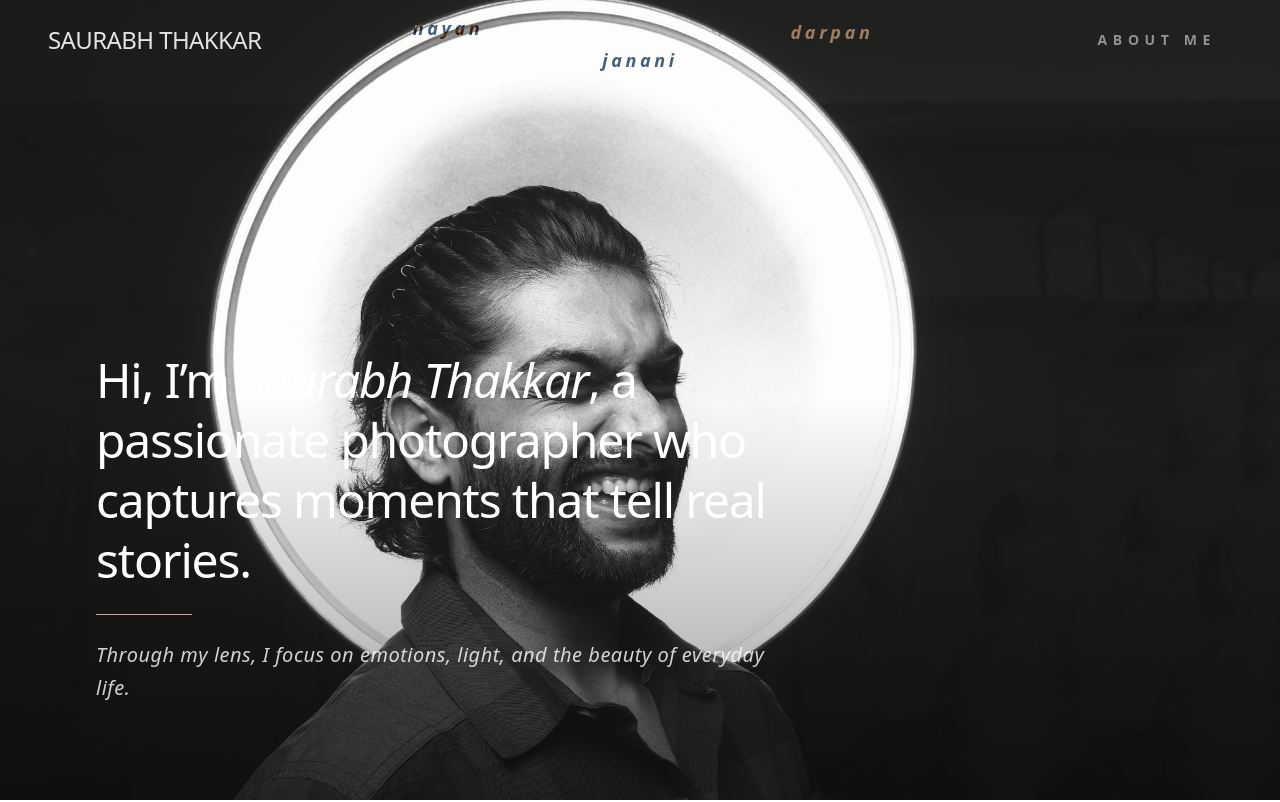
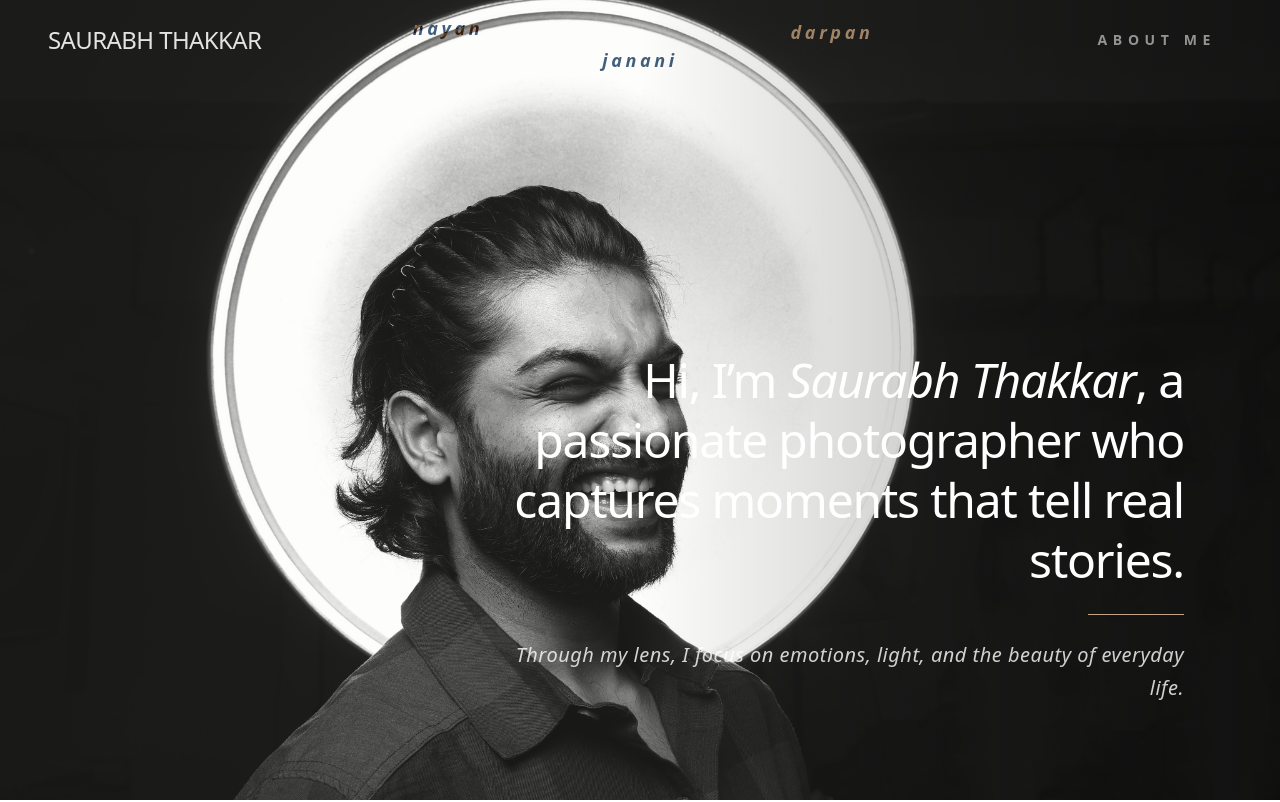
Before and after one commit to ke7innnn/saurabhphotography, a Next.js app: page / in a window 1280 px wide. Shown: the top 802 px of the page. Built offline with nearby package versions, Linux system fonts and the light colour scheme.

Commit message:
Reposition Hero text to the right and align with darker background

```diff
--- a/components/Hero.tsx
+++ b/components/Hero.tsx
@@ -20,12 +20,12 @@ export function Hero() {
       </motion.div>
 
       {/* Overlay Content */}
-      <div className="absolute inset-0 z-10 flex flex-col justify-end p-8 md:p-24 bg-gradient-to-t from-black/40 via-transparent to-transparent">
+      <div className="absolute inset-0 z-10 flex flex-col justify-end items-end p-8 md:p-24 bg-gradient-to-l from-black/40 via-transparent to-transparent">
         <motion.div
-          initial={{ opacity: 0, y: 30 }}
-          animate={{ opacity: 1, y: 0 }}
+          initial={{ opacity: 0, x: 30 }}
+          animate={{ opacity: 1, x: 0 }}
           transition={{ duration: 1, delay: 1, ease: [0.16, 1, 0.3, 1] }}
-          className="max-w-3xl"
+          className="max-w-3xl text-right flex flex-col items-end"
         >
           <h1 className="text-white text-3xl md:text-5xl font-serif leading-tight tracking-tight mb-6">
             Hi, I’m <span className="italic">Saurabh Thakkar</span>, a passionate photographer who captures moments that tell real stories.
@@ -34,7 +34,7 @@ export function Hero() {
             initial={{ scaleX: 0 }}
             animate={{ scaleX: 1 }}
             transition={{ duration: 1.5, delay: 1.5 }}
-            className="w-24 h-[1px] bg-[#C4A586] origin-left mb-6"
+            className="w-24 h-[1px] bg-[#C4A586] origin-right mb-6"
           />
           <p className="text-white/80 text-lg md:text-xl font-serif italic tracking-wide leading-relaxed max-w-2xl">
             Through my lens, I focus on emotions, light, and the beauty of everyday life.
```
